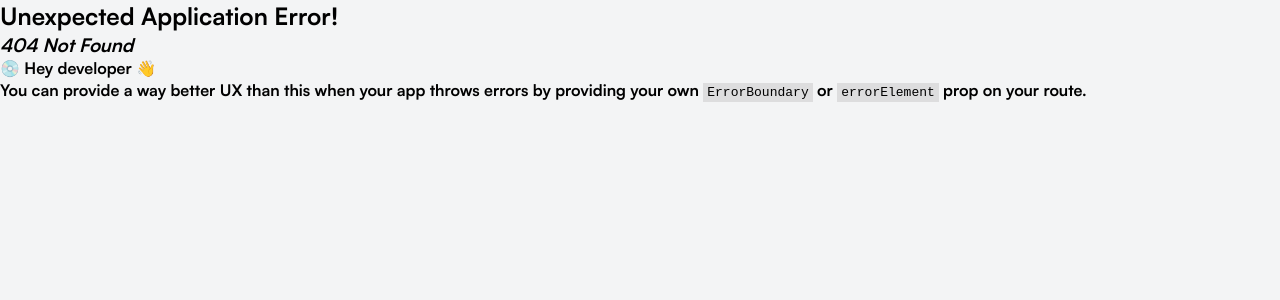
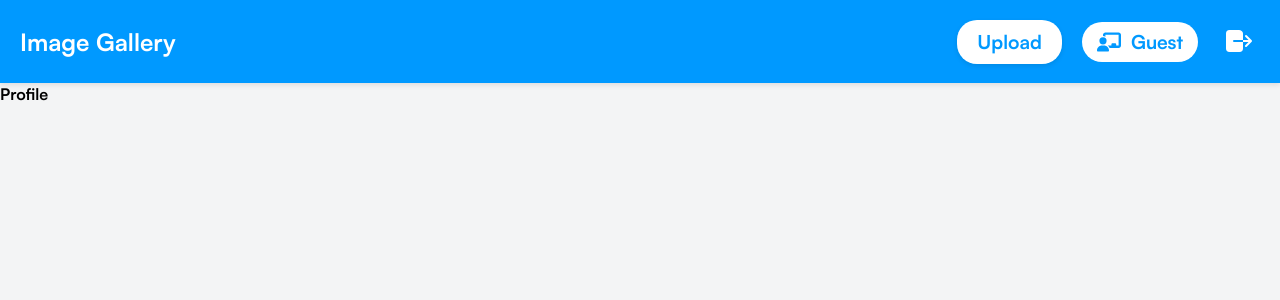
Before and after one commit to ashwithaa-l/Gallery, a React (Vite) app in the folder Frontend/: page /profile in a window 1280 px wide. Before the commit this address had no page. Shown: the top 300 px of the page. Built offline with nearby package versions, Linux system fonts and the light colour scheme; no server answers.

Commit message:
profile-component rotuing

```diff
--- a/Frontend/src/components/gallery/gallery.css
+++ b/Frontend/src/components/gallery/gallery.css
@@ -1,7 +1,7 @@
 .gallery-container {
     background-color: #f8f9fd;
     padding: 20px;
-    min-height: 100vh;
+    height: 1vh;
     display: flex;
     flex-direction: column;
 }
@@ -24,7 +24,6 @@
 .gallery-image {
     width: 100%;
     display: block;
-
     box-shadow: rgba(133, 189, 215, 0.5) 0px 10px 15px -5px;
     transition: transform 0.3s ease;
 }
--- a/Frontend/src/components/navbar.jsx
+++ b/Frontend/src/components/navbar.jsx
@@ -1,5 +1,5 @@
 /* eslint-disable react-hooks/rules-of-hooks */
-import { Link } from 'react-router-dom';
+import { Link, useNavigate } from 'react-router-dom';
 import './styles/navbar.css';
 import { FaChalkboardUser } from "react-icons/fa6";
 import { IoLogOut } from "react-icons/io5";
@@ -44,14 +44,18 @@ const navbar = () => {
          getuser();
     },[])
 
+    const navigate = useNavigate();
 
+   const toProfile=()=>{
+    navigate('/profile');
+   }
 
   return (
     <div className='nav-container'>
       <h1><Link to='/reactgallery'>Image Gallery</Link></h1>
       <ul className='nav-group'>
         <li className="upload-button"><Link to='/upload'>Upload</Link></li>
-        <li className='nav-profile'>
+        <li className='nav-profile' onClick={()=>{toProfile()}}>
           <FaChalkboardUser className='nav-profile-icon'></FaChalkboardUser>
           <span className='nav-username'>{username}</span>
         </li>
--- /dev/null
+++ b/Frontend/src/components/profile/Profile.jsx
@@ -0,0 +1,9 @@
+import React from 'react'
+
+const Profile = () => {
+  return (
+    <div>Profile</div>
+  )
+}
+
+export default Profile
--- a/Frontend/src/components/styles/navbar.css
+++ b/Frontend/src/components/styles/navbar.css
@@ -59,8 +59,6 @@
     transform: scale(1.05);
 }
 
-
-
 .nav-group > li.upload-button > a {
     background-color: #ffffff;
     color: #0099ff;
@@ -79,6 +77,7 @@
     background-color: transparent;
 }
 .nav-profile {
+    cursor: pointer;
     display: flex;
     gap: 10px;
     align-items: center;
```
Also changed, not shown: Frontend/src/main.jsx (+7 -1 lines).
